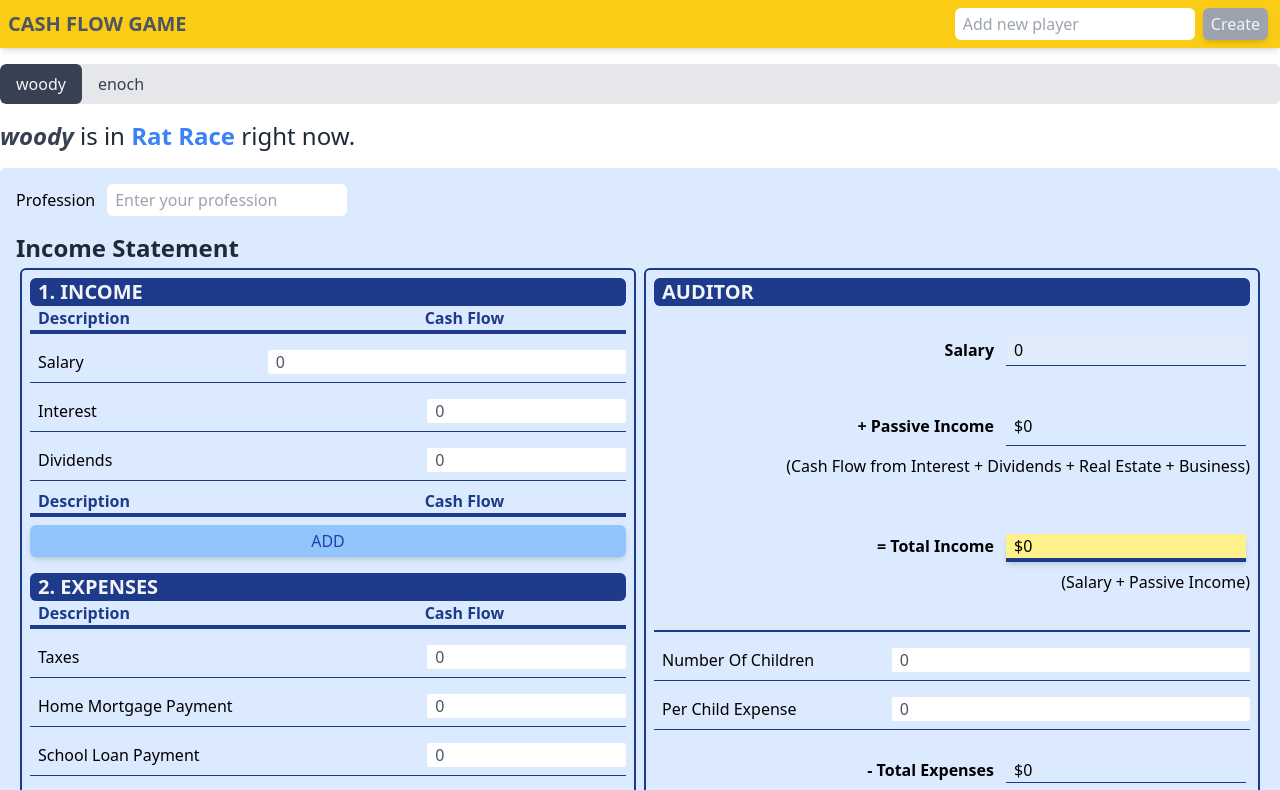
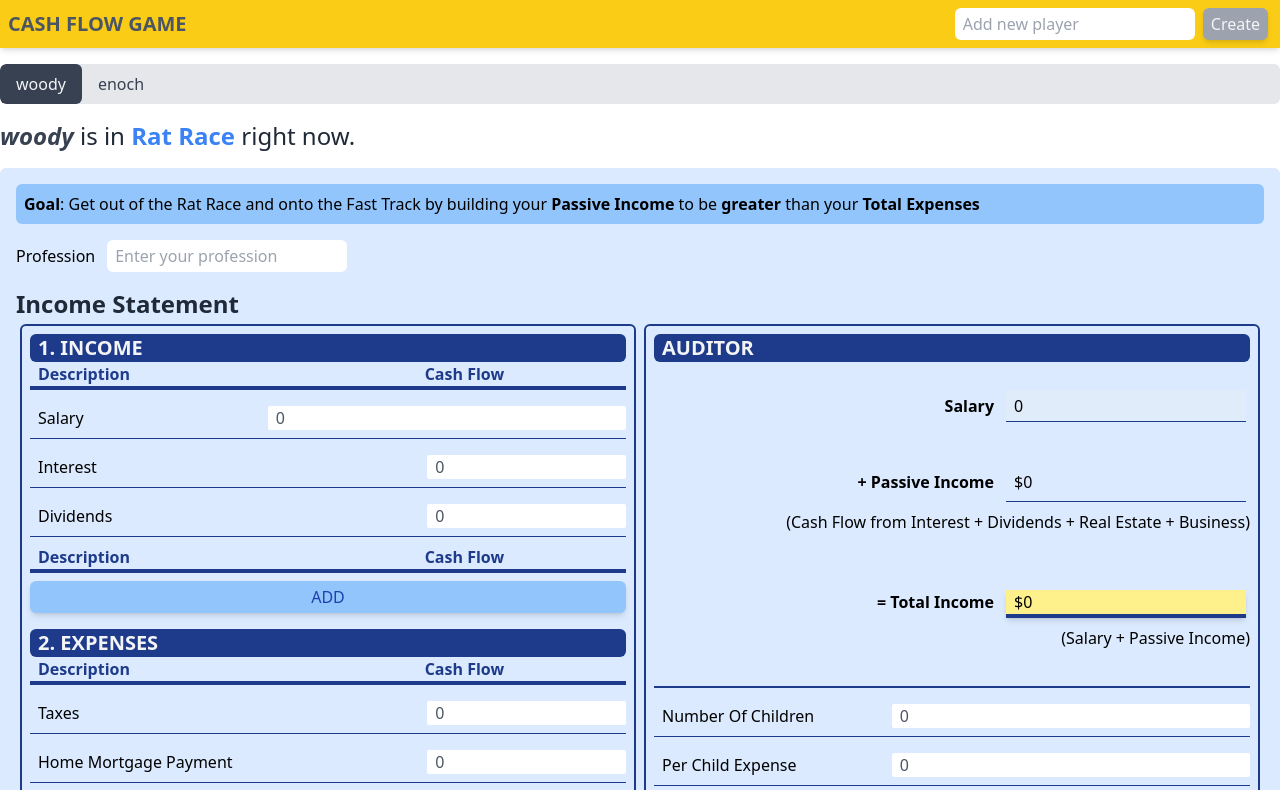
Before and after one commit to kazettique/cash-flow-sheet, a React (Create React App) app: page / in a window 1280 px wide. Shown: the top 790 px of the page. Built offline with nearby package versions, Linux system fonts and the light colour scheme.

Commit message:
Add rat race instruction

```diff
--- a/src/components/RatRace/index.tsx
+++ b/src/components/RatRace/index.tsx
@@ -1,31 +1,20 @@
 import { ReactElement } from 'react';
-import TableTitle from '@/components/TableTitle';
-import TableHeader from '@/components/TableHeader';
-import { Column } from '@/components/tableTypes';
 import SheetTitle from '@/components/SheetTitle';
-import { Sheet } from '@/types';
 import Form from '@/components/Form';
-import { useFormikContext, FieldArray, Form as FormikForm, Field } from 'formik';
-import _ from 'lodash';
 import Income from './components/Income';
 import Expenses from './components/Expenses';
 import Auditor from './components/Auditor';
 import Assets from './components/Assets';
 import Liabilities from './components/Liabilities';
 
-type Props = {
-  currentPlayer: string;
-  sheet: Sheet;
-};
-
-export default function RatRace(props: Props): ReactElement {
-  const { currentPlayer, sheet } = props;
-  const { values } = useFormikContext<Sheet>();
-
-  // console.log('balanceSheet: ', values.balanceSheet);
-
+export default function RatRace(): ReactElement {
   return (
     <div className="bg-blue-100 p-4 rounded-md shadow-md">
+      <div className="mb-4 p-2 rounded-md bg-blue-300">
+        <span className="font-semibold capitalize">goal</span>: Get out of the Rat Race and onto the Fast Track by
+        building your <span className="font-semibold">Passive Income</span> to be<span> </span>
+        <span className="font-semibold">greater</span> than your <span className="font-semibold">Total Expenses</span>
+      </div>
       <div className="mb-4">
         <Form.Input
           fieldName="profession"
--- a/src/pages/PlayerSheet.tsx
+++ b/src/pages/PlayerSheet.tsx
@@ -37,7 +37,7 @@ export default function PlayerSheet(props: Props): ReactElement {
           <span> right now</span>
           <span>{isRatRace ? '.' : '!!'}</span>
         </h2>
-        <div>{isRatRace ? <RatRace currentPlayer={currentPlayer} sheet={sheet} /> : <FastTrack />}</div>
+        <div>{isRatRace ? <RatRace /> : <FastTrack />}</div>
         <div className="mt-3 rounded-md flex justify-center bg-gray-200">
           {isRatRace ? (
             <button
```
